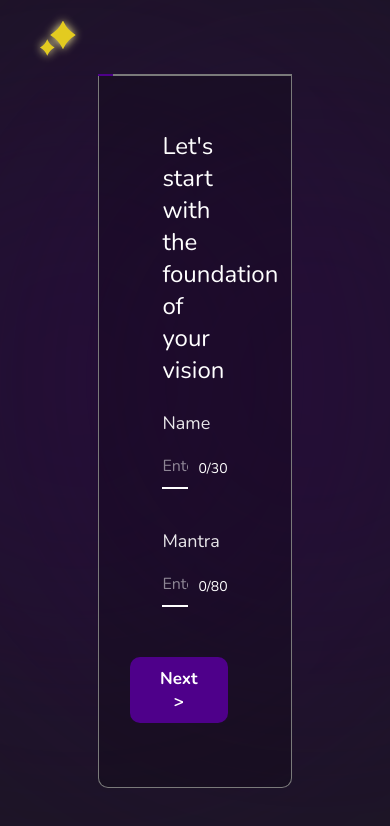
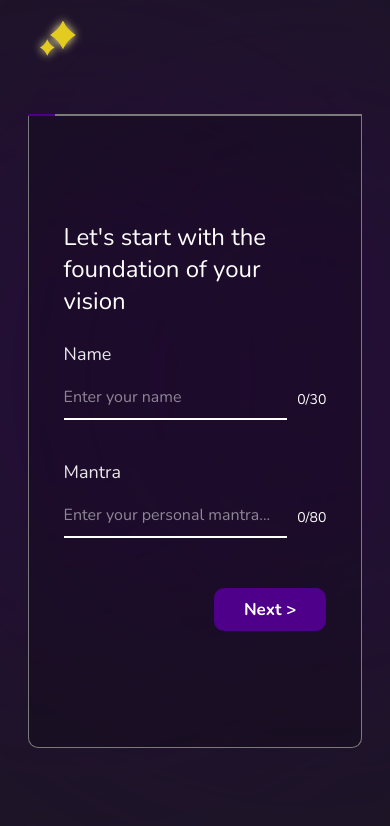
Before and after one commit to crystalduran/vision-board, a React (Vite) app: page /create in a window 390 px wide. Shown: the top 826 px of the page. Built offline with nearby package versions, Linux system fonts and the light colour scheme.

Commit message:
styles: add responsive styles in form page

```diff
--- a/package.json
+++ b/package.json
@@ -12,7 +12,6 @@
   },
   "dependencies": {
     "html2canvas": "^1.4.1",
-    "jsdom": "^25.0.1",
     "react": "^18.3.1",
     "react-dom": "^18.3.1",
     "react-router": "^7.0.2"
@@ -21,7 +20,7 @@
     "@eslint/js": "^9.15.0",
     "@testing-library/dom": "^10.4.0",
     "@testing-library/react": "^16.1.0",
-    "@types/react": "^18.3.17",
+    "@types/react": "^18.3.18",
     "@types/react-dom": "^18.3.5",
     "@vitejs/plugin-react": "^4.3.4",
     "@vitest/ui": "^2.1.8",
@@ -29,6 +28,7 @@
     "eslint-plugin-react-hooks": "^5.0.0",
     "eslint-plugin-react-refresh": "^0.4.14",
     "globals": "^15.12.0",
+    "jsdom": "^25.0.1",
     "typescript": "~5.6.2",
     "typescript-eslint": "^8.15.0",
     "vite": "^5.4.11",
--- a/src/pages/form/Form.css
+++ b/src/pages/form/Form.css
@@ -146,3 +146,100 @@ button {
         background-color: #4e3f5a;
     }
 }
+
+
+ /* Extra small devices */
+ @media only screen and (max-width: 600px) {
+
+    .form-container {
+        margin: 0 20px;
+        padding: 20px;
+    }
+
+    .progress-bar-container {
+        margin: 40px 20px 0;
+        height: 2px;
+        background-color: #7A7A7A;
+        overflow: hidden; /* Ensures no child element overflows outside the container */
+    }
+
+    .progress-bar {
+        height: 100%; /* Full height to fill the container */
+        background-color: #4E008A; /* Purple color for the progress */
+        transition: width 0.3s ease; /* Smooth transition when the width changes */
+    }
+
+    .textInput {
+        display: flex;
+        color: white;
+        gap: 10px;
+
+        p {
+            font-size: 14px;
+        }
+    }
+
+    input[type="text"] {
+        width: 100%;
+        border: none;
+        border-bottom: 2px solid white;
+        background-color: transparent;
+        color: white;
+        padding: 10px 0;
+        outline: none;
+        font-size: 16px;
+        font-family: "Nunito", sans-serif;
+        margin-bottom: 40px;
+    }
+
+    input[type="text"]::placeholder {
+        color: rgba(255, 255, 255, 0.5);
+        opacity: 1;
+    }
+
+    input[type="text"]:hover,
+    input[type="text"]:focus {
+        border-bottom-color: #d190ff; /
+    }
+
+    button {
+        padding: 10px 30px;
+        font-family: "Nunito", sans-serif;
+        font-size: 17px;
+        font-weight: bold;
+        border-style: none;
+        color: white;
+        border-radius: 10px;
+        cursor: pointer;
+
+    }
+
+    .buttons-container {
+        padding: 10px 0;
+        display: flex;
+        display: flex;
+        justify-content: space-between;
+    }
+
+    .button-next {
+        background-color: #4E008A;
+        &:hover {
+            background-color: #9706ff;
+        }
+    }
+
+    .button-back {
+        background-color: #897599;
+        &:hover {
+            background-color: #4e3f5a;
+        }
+    }
+
+
+}
+
+   /* Small devices */
+   @media only screen and (min-width: 600px) {}
+
+   /* Medium devices  */
+   @media only screen and (min-width: 768px) {}
--- a/src/pages/form/Form.tsx
+++ b/src/pages/form/Form.tsx
@@ -78,7 +78,7 @@ export function Form() {
                         {step > 1 && <button onClick={prevStep} className='button-back'>{' < '} Back</button>}
                         {step < totalSteps && <button onClick={nextStep} className='button-next'>Next {' > '}</button>}
                         {step === totalSteps && (hasEmptyFields ? (
-                            <p style={{ color: 'red' }}>Please fill in all fields.</p>
+                            <p style={{ color: 'red', fontSize: '12px' }}>Please fill in all fields.</p>
                         ) : (
                             <Link to="/result" className="button-finish">Finish</Link>
                         ))}
```
Also changed, not shown: 1 other file (tests, documents, lock files or other folders).
